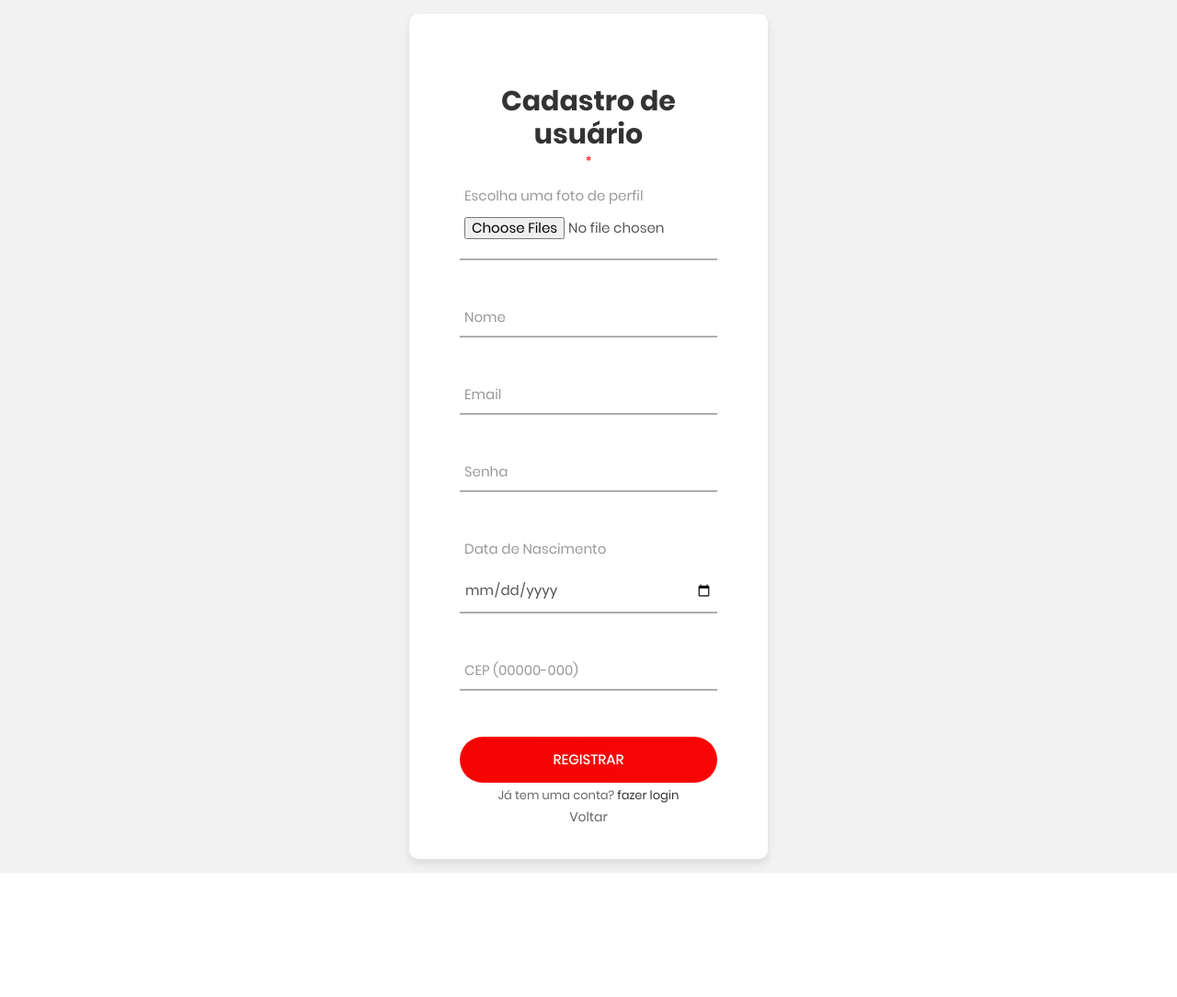
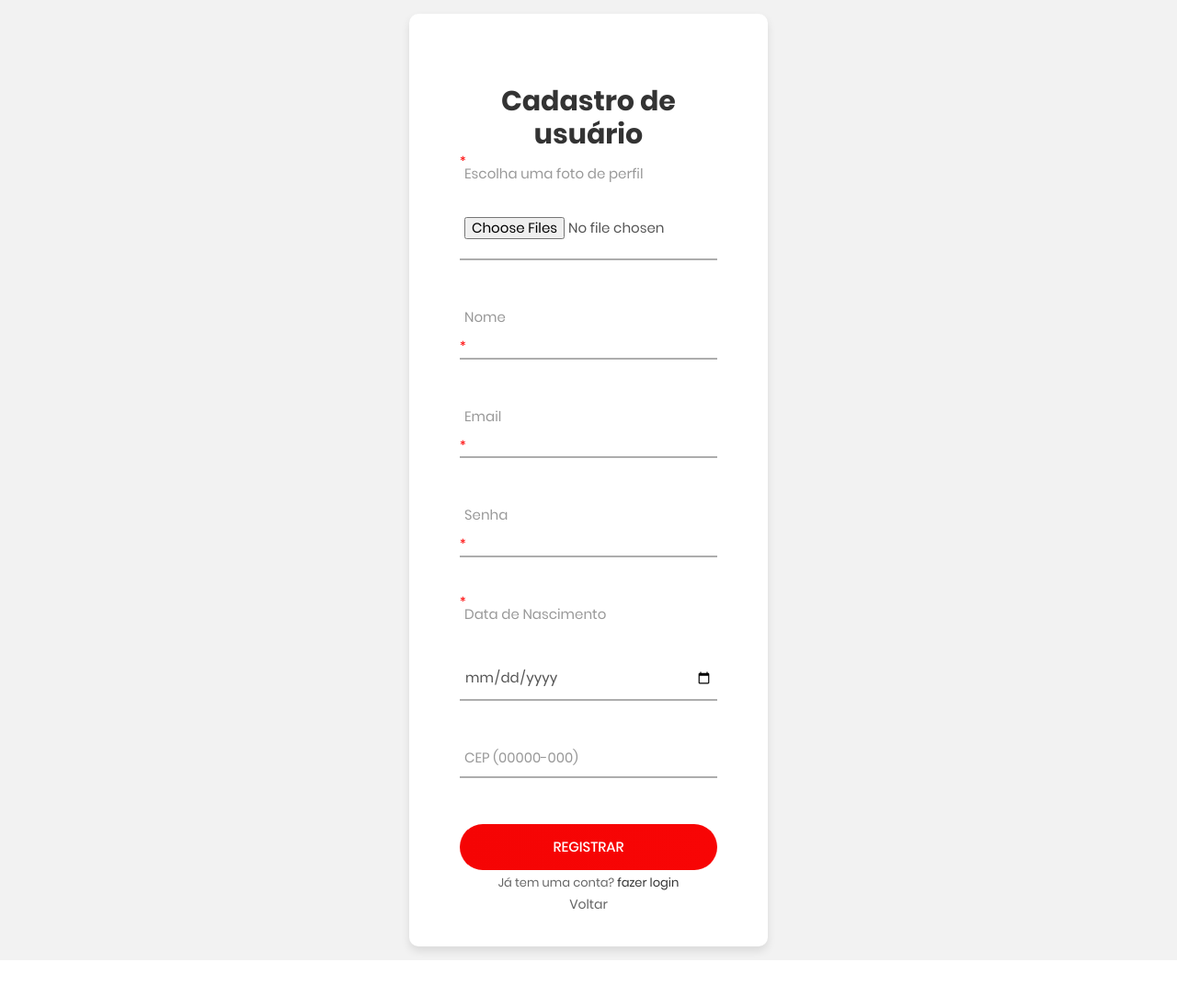
Before and after one commit to eduardosolka/myrecipe_v2, a Flask app: page /cadastrar_usuario in a window 1280 px wide. Shown: the top 1084 px of the page at 92% size. Run offline with Flask 2, Linux system fonts and the light colour scheme; some libraries are stand-ins or nearby versions.

Commit message:
adicionado asterisco a campos required

```diff
--- a/templates/cadastro_usuario.html
+++ b/templates/cadastro_usuario.html
@@ -42,21 +42,21 @@
 				{% endwith %}
 				<form class="login100-form validate-form" action="{{url_for('cadastrar_usuario')}}" enctype="multipart/form-data" method="post">
 					<span class="login100-form-title p-b-26">
-						Cadastro de usuário <p style="color:red">*</p>
+						Cadastro de usuário
 					</span>
 					<div class="wrap-input100 validate-input">
-						<span class="focus-input100" data-placeholder="Escolha uma foto de perfil"></span><br><br>
+						<span class="focus-input100" data-placeholder="Escolha uma foto de perfil"></span><p style="color:red">*</p><br><br>
 						<input required class="input100" type="file" onchange="Filevalidation()" name="foto"  accept="image/png, image/jpeg"  multiple />
 					</div>
 
 					<div class="wrap-input100 validate-input">
 						<input required class="input100" type="text" name="name">
-						<span class="focus-input100" data-placeholder="Nome"></span>
+						<span class="focus-input100" data-placeholder="Nome"></span><p style="color:red">*</p>
 					</div>
 
 					<div class="wrap-input100 validate-input" data-validate = "Valid email is: a@b.c">
 						<input required class="input100" type="text" name="email">
-						<span class="focus-input100" data-placeholder="Email"></span>
+						<span class="focus-input100" data-placeholder="Email"></span><p style="color:red">*</p>
 					</div>
 
                     <div class="wrap-input100 validate-input" data-validate="Enter password">
@@ -64,17 +64,17 @@
 							<i class="zmdi zmdi-eye"></i>
 						</span>
 						<input required class="input100 validate-input" type="password" name="password">
-						<span class="focus-input100" data-placeholder="Senha"></span>
+						<span class="focus-input100" data-placeholder="Senha"></span><p style="color:red">*</p>
 					</div>
 
                     <div class="wrap-input100 validate-input">
-						<span class="focus-input100" data-placeholder="Data de Nascimento"></span><br><br>
+						<span class="focus-input100" data-placeholder="Data de Nascimento"></span><p style="color:red">*</p><br><br>
 						<input required class="input100" type="date" name="nascimento">
 
 					</div>
 
 					<div class="wrap-input100 validate-input">
-						<input class="input100" type="cep" name="cep" required pattern="\d{5}-\d{3}||\d{8}">
+						<input class="input100" type="cep" name="cep" pattern="\d{5}-\d{3}||\d{8}">
 						<span class="focus-input100" data-placeholder="CEP (00000-000)"></span>
 					</div>
 
```
